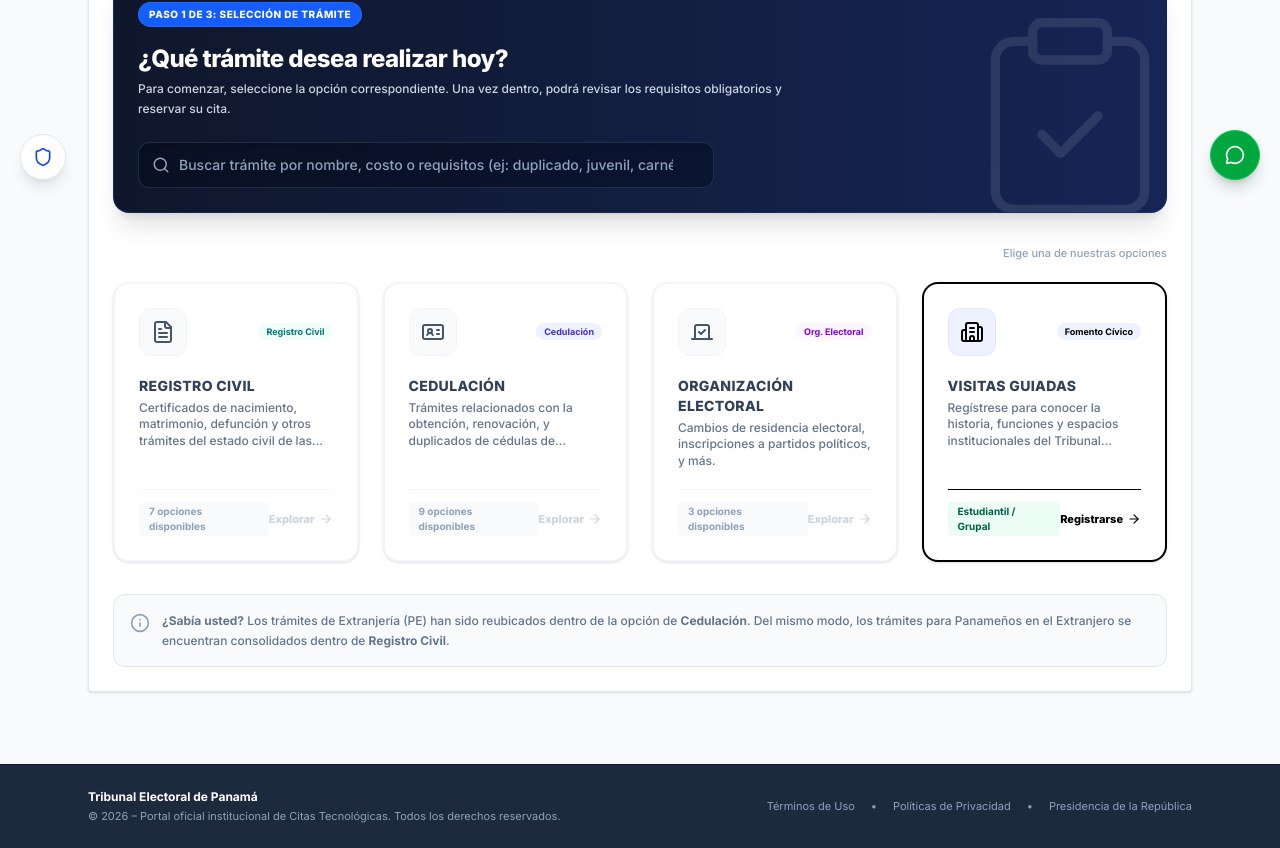
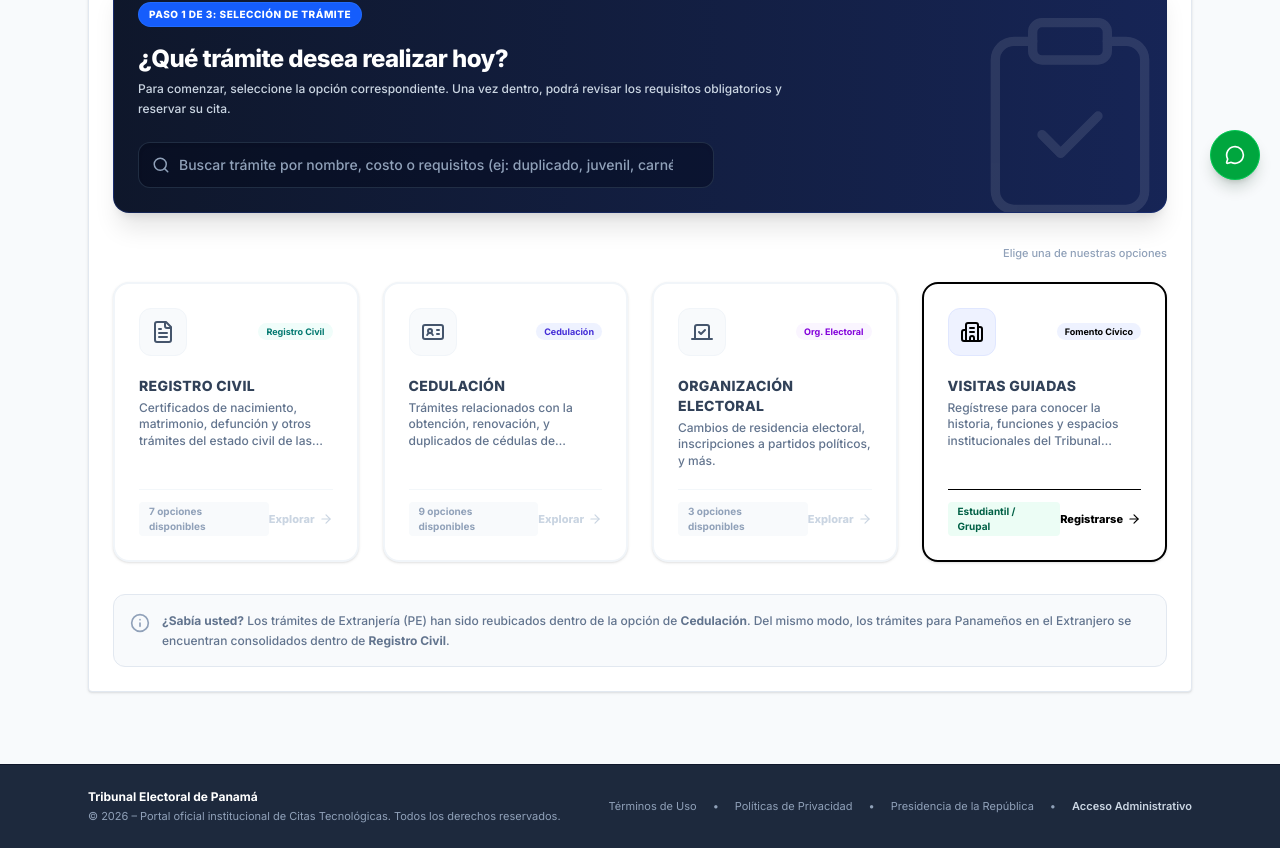
Before and after one commit to oavv03/CitasTE, a React (Vite) app: page / in a window 1280 px wide. Shown: the part 600-1448 px from the top of the page. Built offline with nearby package versions, Linux system fonts and the light colour scheme; no server answers.

Commit message:
feat: implement URL-based tab routing
Sync the active tab state with the browser history using pushState and popstate events to support direct navigation and browser back/forward functionality.

```diff
--- a/src/App.tsx
+++ b/src/App.tsx
@@ -27,7 +27,47 @@ import DashboardCitas from './components/DashboardCitas';
 import AdminPanel from './components/AdminPanel';
 
 export default function App() {
-  const [activeTab, setActiveTab] = useState<'agendar' | 'mis-citas' | 'admin'>('agendar');
+  const [activeTab, setActiveTab] = useState<'agendar' | 'mis-citas' | 'admin'>(() => {
+    if (typeof window !== 'undefined') {
+      const path = window.location.pathname;
+      if (path === '/admin' || path === '/admin/') {
+        return 'admin';
+      }
+      if (path === '/mis-citas' || path === '/mis-citas/') {
+        return 'mis-citas';
+      }
+    }
+    return 'agendar';
+  });
+
+  const setTabWithUrl = (tab: 'agendar' | 'mis-citas' | 'admin') => {
+    setActiveTab(tab);
+    if (typeof window !== 'undefined') {
+      const newPath = tab === 'admin' ? '/admin' : tab === 'mis-citas' ? '/mis-citas' : '/';
+      window.history.pushState(null, '', newPath);
+    }
+  };
+
+  useEffect(() => {
+    const handlePopState = () => {
+      const path = window.location.pathname;
+      if (path === '/admin' || path === '/admin/') {
+        setActiveTab('admin');
+      } else if (path === '/mis-citas' || path === '/mis-citas/') {
+        setActiveTab('mis-citas');
+      } else {
+        setActiveTab('agendar');
+      }
+    };
+
+    if (typeof window !== 'undefined') {
+      window.addEventListener('popstate', handlePopState);
+      return () => {
+        window.removeEventListener('popstate', handlePopState);
+      };
+    }
+  }, []);
+
   const [currentStep, setCurrentStep] = useState<1 | 2 | 3 | 4>(1);
 
   // Core Booking wizard state
@@ -259,7 +299,7 @@ export default function App() {
   const handleSelectCita = (cita: Cita) => {
     setActiveCita(cita);
     setCurrentStep(4);
-    setActiveTab('agendar');
+    setTabWithUrl('agendar');
   };
 
   // Reset booking form and return to dashboard or Step 1
@@ -315,7 +355,7 @@ export default function App() {
     saveCitas(updated);
     setActiveCita(nuevaCita);
     setCurrentStep(4);
-    setActiveTab('agendar');
+    setTabWithUrl('agendar');
   };
 
   // Skip step-by-step helper
@@ -360,6 +400,7 @@ export default function App() {
       </div>
 
       {/* Hero Announcement (Brief Context Panel) */}
+      {activeTab !== 'admin' && (
         <section className="bg-gradient-to-r from-blue-950 to-blue-900 text-white py-12 px-4 text-center space-y-6 print:hidden flex flex-col items-center justify-center">
           <img
             src="https://www.tribunal-electoral.gob.pa/wp-content/uploads/2026/06/Logo-TE-aniversario-256x256px-blanco-02.png"
@@ -371,6 +412,7 @@ export default function App() {
             Bienvenido al portal de citas del Tribunal Electoral
           </h2>
         </section>
+      )}
 
       {/* Main content body with Side informational columns or Full-width Admin Panel */}
       <main className="flex-1 max-w-6xl w-full mx-auto p-4 md:p-6 block">
@@ -380,7 +422,7 @@ export default function App() {
             <AdminPanel
               citas={citasList}
               onUpdateCitas={saveCitas}
-              onClose={() => setActiveTab('agendar')}
+              onClose={() => setTabWithUrl('agendar')}
             />
           </div>
         ) : (
@@ -491,7 +533,7 @@ export default function App() {
                       cita={activeCita}
                       onDone={() => {
                         resetFlow();
-                        setActiveTab('mis-citas');
+                        setTabWithUrl('mis-citas');
                       }}
                       onCancelCita={handleCancelCita}
                       onDeleteCita={handleDeleteCita}
@@ -513,7 +555,7 @@ export default function App() {
                 onDeleteCita={handleDeleteCita}
                 onNavigateToBooking={() => {
                   resetFlow();
-                  setActiveTab('agendar');
+                  setTabWithUrl('agendar');
                 }}
               />
             </div>
@@ -534,37 +576,23 @@ export default function App() {
               © {new Date().getFullYear()} – Portal oficial institucional de Citas Tecnológicas. Todos los derechos reservados.
             </p>
           </div>
-          <div className="flex flex-wrap gap-4 text-[11px] justify-center">
+          <div className="flex flex-wrap gap-4 text-[11px] justify-center items-center">
             <span className="hover:text-white cursor-pointer transition">Términos de Uso</span>
             <span>•</span>
             <span className="hover:text-white cursor-pointer transition">Políticas de Privacidad</span>
             <span>•</span>
             <span className="hover:text-white cursor-pointer transition">Presidencia de la República</span>
+            <span>•</span>
+            <button
+              type="button"
+              onClick={() => setTabWithUrl('admin')}
+              className="hover:text-white font-semibold cursor-pointer transition flex items-center gap-1 text-slate-300"
+            >
+              <span>Acceso Administrativo</span>
+            </button>
           </div>
         </div>
       </footer>
-
-      {/* Botón flotante de Panel Admin (Esquina inferior izquierda, solo escudo) */}
-      <button
-        type="button"
-        id="admin-tab-button"
-        onClick={() => {
-          if (activeTab === 'admin') {
-            setActiveTab('agendar');
-          } else {
-            setActiveTab('admin');
-          }
-        }}
-        className={`fixed bottom-5 left-5 z-50 p-3 rounded-full shadow-lg border transition-all duration-200 transform hover:scale-110 active:scale-95 cursor-pointer print:hidden flex items-center justify-center ${
-          activeTab === 'admin'
-            ? 'bg-amber-600 border-amber-500 text-white shadow-amber-900/20'
-            : 'bg-white border-slate-200 text-blue-700 hover:text-blue-800 hover:bg-slate-50 shadow-slate-900/10'
-        }`}
-        title="Panel de Administración"
-        aria-label="Panel de Administración"
-      >
-        <Shield className="w-5 h-5 shrink-0" />
-      </button>
 
       {/* Botón flotante de WhatsApp (Esquina inferior derecha) */}
       {whatsappEnabled && (
```
Lines whose indentation alone changed are shown as unchanged.
